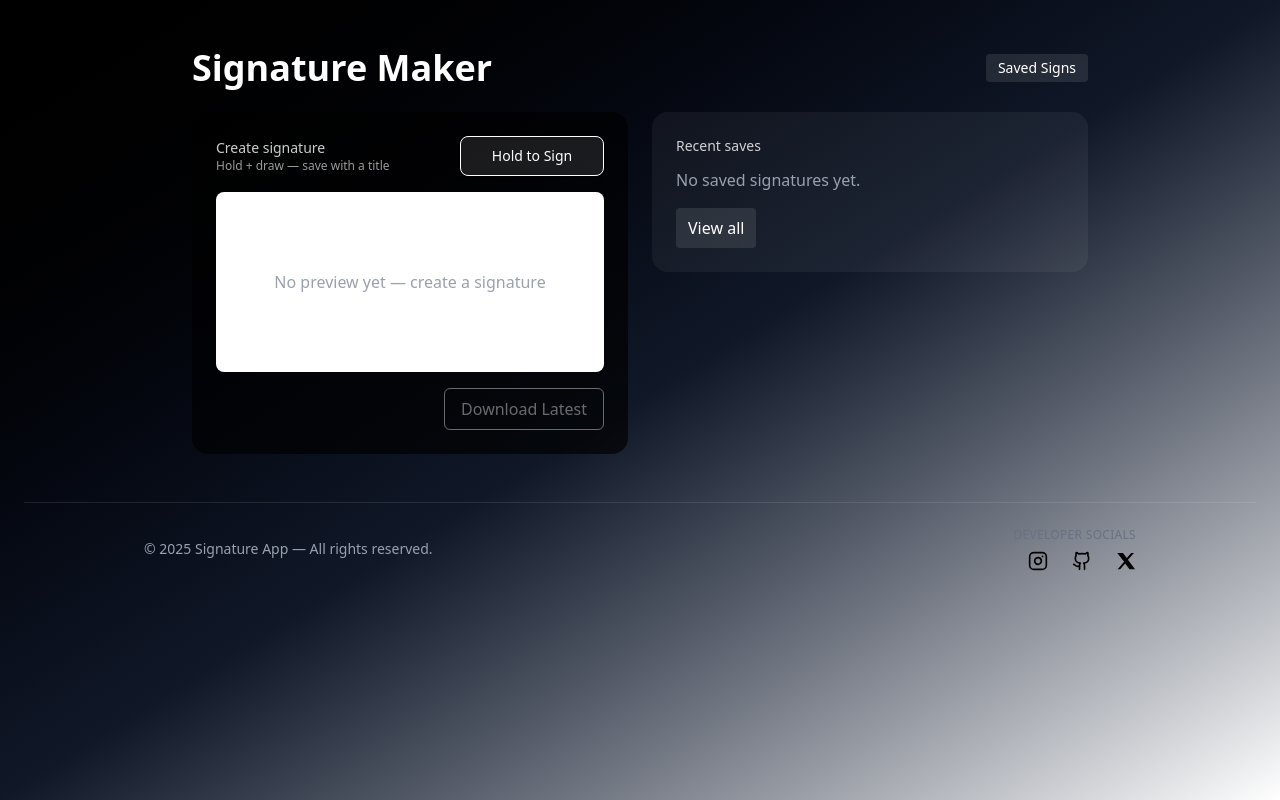
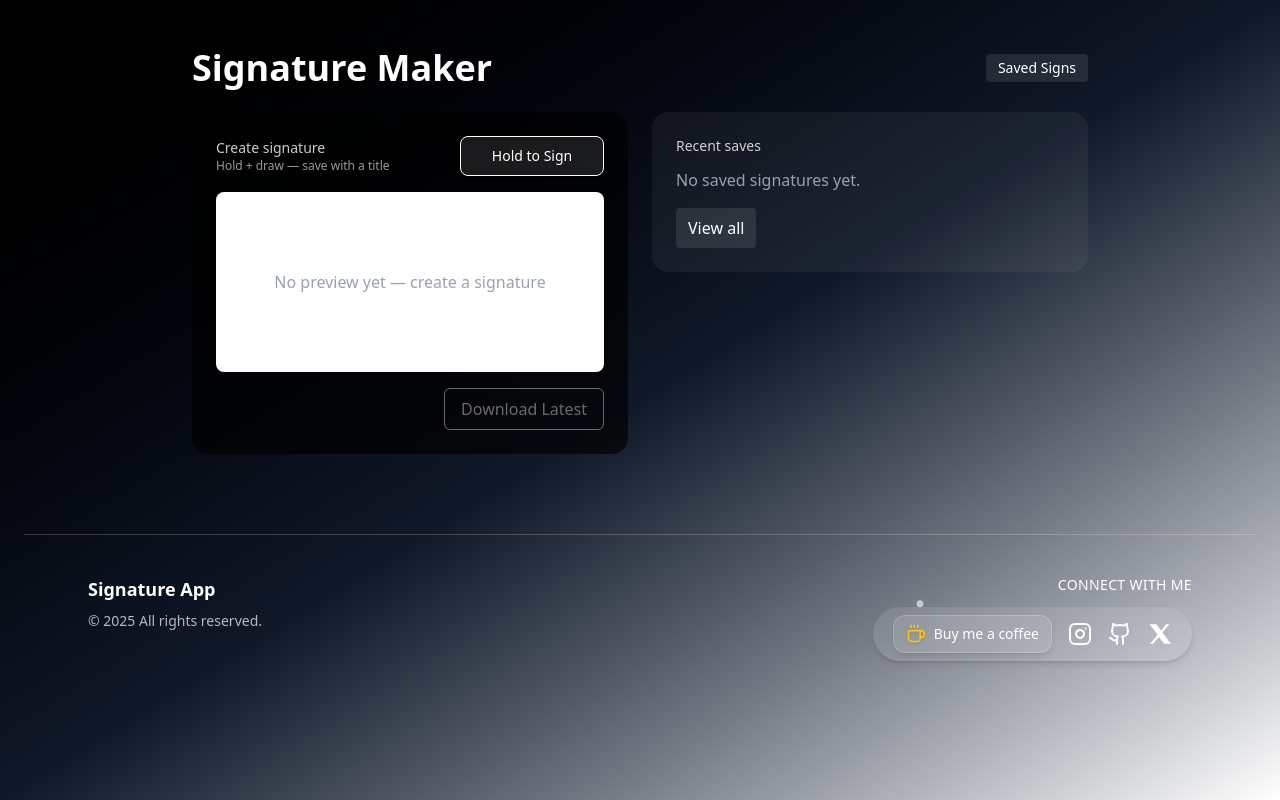
Before and after one commit to muheermaqbool/signature-maker, a Next.js app: page / in a window 1280 px wide. Built offline with nearby package versions, Linux system fonts and the light colour scheme.

Commit message:
added a buymeacoffee page

```diff
--- /dev/null
+++ b/components/BuyMeCoffee.js
@@ -0,0 +1,68 @@
+"use client";
+import { Coffee } from "lucide-react";
+import { motion } from "framer-motion";
+import { useState } from "react";
+import React from "react";
+
+export default function BuyMeCoffee() {
+  const [hovered, setHovered] = useState(false);
+
+  return (
+    <div className="flex justify-center">
+      <motion.a
+        href="https://buymeacoffee.com/muheermaqbx"
+        target="_blank"
+        rel="noopener noreferrer"
+        initial={{ opacity: 0, scale: 0.9 }}
+        whileInView={{ opacity: 1, scale: 1 }}
+        transition={{ duration: 0.6, ease: "easeOut" }}
+        viewport={{ once: true }}
+        onHoverStart={() => setHovered(true)}
+        onHoverEnd={() => setHovered(false)}
+        className="
+          relative flex items-center gap-2
+          px-3 py-2 sm:px-4 sm:py-2 lg:px-3 lg:py-2 md:px-2 md:py-2
+          rounded-xl shadow-md
+          bg-white/10 border border-white/20 backdrop-blur-md
+          hover:bg-white/20 transition
+          text-sm sm:text-base md:text-sm
+        "
+      >
+        <div className="relative flex items-center">
+          <motion.div
+            animate={{ scale: hovered ? 1.5 : 1 }}
+            transition={{ type: "spring", stiffness: 300, damping: 15 }}
+          >
+            <Coffee className="w-4 h-4 sm:w-5 sm:h-5 text-yellow-400 drop-shadow" />
+          </motion.div>
+
+          {/* Steam animation */}
+          <motion.div
+            className="absolute -top-3 left-1/2 w-2 h-2 rounded-full bg-white/70"
+            initial={{ opacity: 0, y: 5, scale: 0.5 }}
+            animate={{ opacity: [0, 1, 0], y: [-5, -15], scale: [0.5, 1] }}
+            transition={{
+              duration: 2,
+              repeat: Infinity,
+              ease: "easeInOut",
+              delay: 0.2,
+            }}
+          />
+          <motion.div
+            className="absolute -top-3 left-[20%] w-2 h-2 rounded-full bg-white/60"
+            initial={{ opacity: 0, y: 5, scale: 0.5 }}
+            animate={{ opacity: [0, 1, 0], y: [-8, -18], scale: [0.5, 1] }}
+            transition={{
+              duration: 2.5,
+              repeat: Infinity,
+              ease: "easeInOut",
+              delay: 0.8,
+            }}
+          />
+        </div>
+
+        <span className="font-medium">Buy me a coffee</span>
+      </motion.a>
+    </div>
+  );
+}
--- a/components/Footer.js
+++ b/components/Footer.js
@@ -1,50 +1,63 @@
 "use client";
 import React from "react";
 import { Github, Instagram } from "lucide-react";
+import BuyMeCoffee from "./BuyMeCoffee";
 
 export default function Footer() {
   return (
-    <footer className="w-full mt-12 py-6 border-t border-white/10">
-      <div className="max-w-5xl mx-auto flex flex-col sm:flex-row items-center justify-between gap-6 px-4 text-sm text-gray-400">
+    <footer className="w-full mt-20 py-10 border-t border-white/20">
+      <div className="max-w-6xl mx-auto grid grid-cols-1 sm:grid-cols-2 gap-8 px-6 text-sm">
 
-        {/* Left text */}
-        <div className="text-center sm:text-left">
-          &copy; {new Date().getFullYear()} Signature App — All rights reserved.
+        {/* Left side */}
+        <div className="flex flex-col items-center sm:items-start text-center sm:text-left space-y-2">
+          <h2 className="text-lg font-semibold text-white">Signature App</h2>
+          <p className="text-white/70">
+            &copy; {new Date().getFullYear()} All rights reserved.
+          </p>
         </div>
 
-        {/* Social links */}
-        <div className="flex flex-col items-center sm:items-end gap-2">
-          <span className="text-xs uppercase tracking-wide text-gray-500">
-            Developer Socials
+        {/* Right side - Socials */}
+        <div className="flex flex-col items-center sm:items-end gap-3">
+          <span className="text-md uppercase tracking-wide ">
+            Connect with me
           </span>
-          <div className="flex items-center gap-6">
+          <div className="flex items-center gap-4 bg-white/10 rounded-full px-5 py-2 shadow-md justify-center">
+
+              <BuyMeCoffee />
+
+
+            {/* Instagram */}
             <a
               href="https://instagram.com/muheer_11"
               target="_blank"
               rel="noopener noreferrer"
-              className="hover:text-white transition"
+              className="hover:scale-110 transition-transform"
             >
-              <Instagram className="w-5 h-5" color="black" />
+              <Instagram className="w-6 h-6 text-white" />
             </a>
+
+            {/* Github */}
             <a
               href="https://github.com/muheermaqbool"
               target="_blank"
               rel="noopener noreferrer"
-              className="hover:text-white transition"
+              className="hover:scale-110 transition-transform"
             >
-              <Github className="w-5 h-5" color="black" />
+              <Github className="w-6 h-6 text-white" />
             </a>
+
+            {/* X / Twitter */}
             <a
               href="https://x.com/muheer_11"
               target="_blank"
               rel="noopener noreferrer"
-              className="hover:text-white transition"
+              className="hover:scale-110 transition-transform"
             >
               <svg
                 viewBox="0 0 24 24"
-                fill="black"
+                fill="currentColor"
                 aria-hidden="true"
-                className="w-5 h-5"
+                className="w-6 h-6 text-white"
               >
                 <path d="M18.244 2.25h3.308l-7.227 8.26 8.502 11.24h-6.653l-5.2-6.82-5.947 6.82H2.02l7.73-8.88L1.5 2.25h6.808l4.713 6.182L18.244 2.25z" />
               </svg>
```
